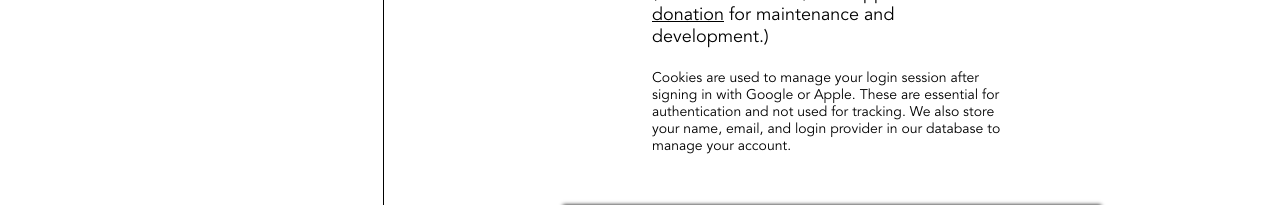
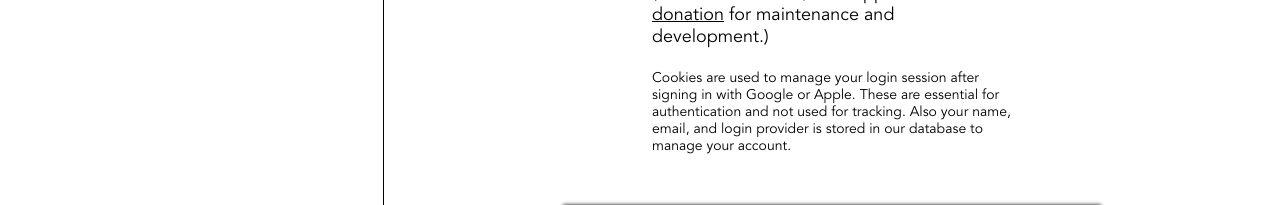
Before and after one commit to pung-one/wada-sanzo-colors, a Next.js app: page /signin in a window 1280 px wide. Shown: the part 450-655 px from the top of the page. Built offline with nearby package versions, Linux system fonts and the light colour scheme; no server answers.

Commit message:
fix privacy info text

```diff
--- a/components/SignIn/SignIn.tsx
+++ b/components/SignIn/SignIn.tsx
@@ -46,7 +46,7 @@ export function SignIn() {
         <PrivacyInfo>
           Cookies are used to manage your login session after signing in with
           Google or Apple. These are essential for authentication and not used
-          for tracking. We also store your name, email, and login provider in
+          for tracking. Also your name, email, and login provider is stored in
           our database to manage your account.
         </PrivacyInfo>
       </Article>
```
